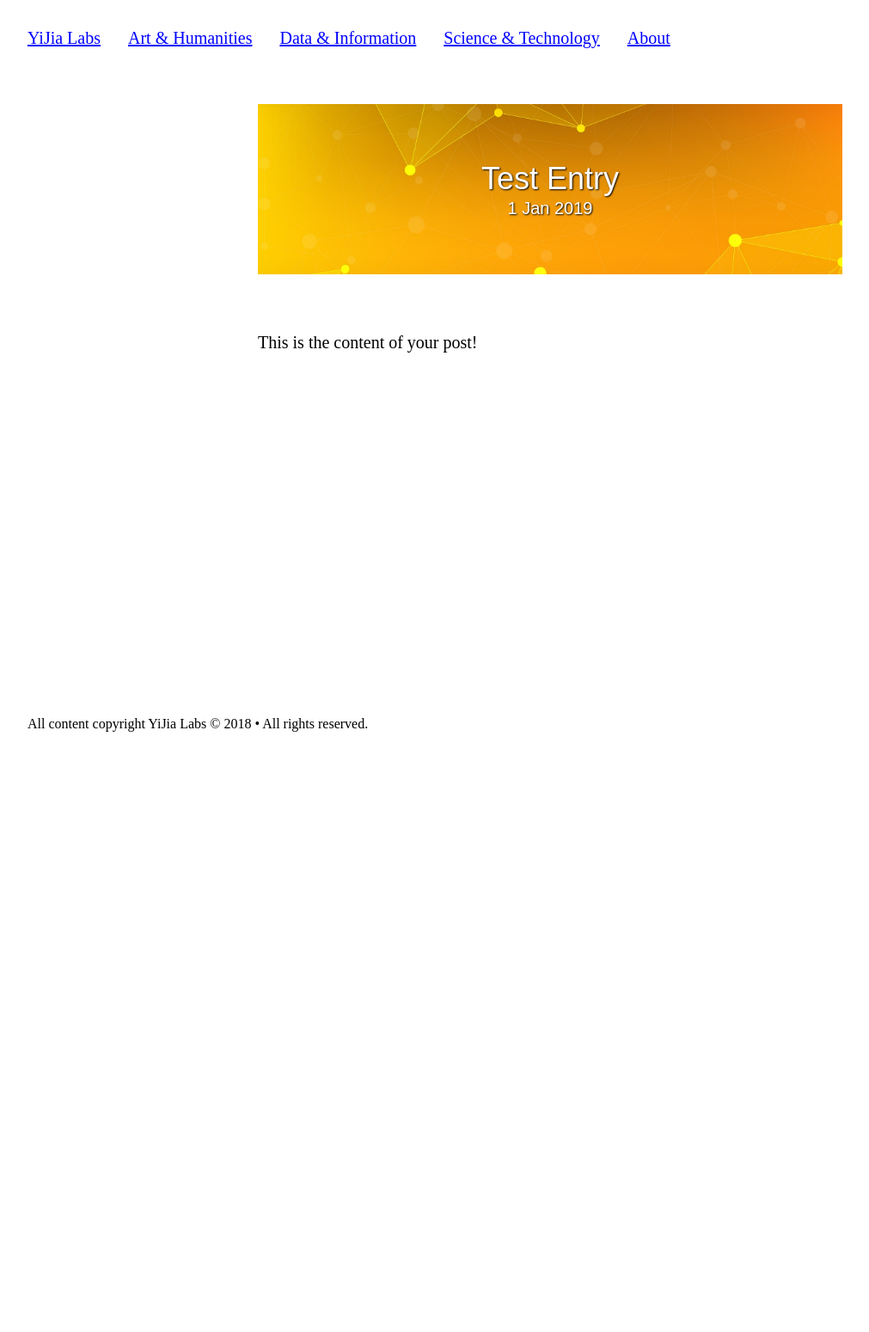
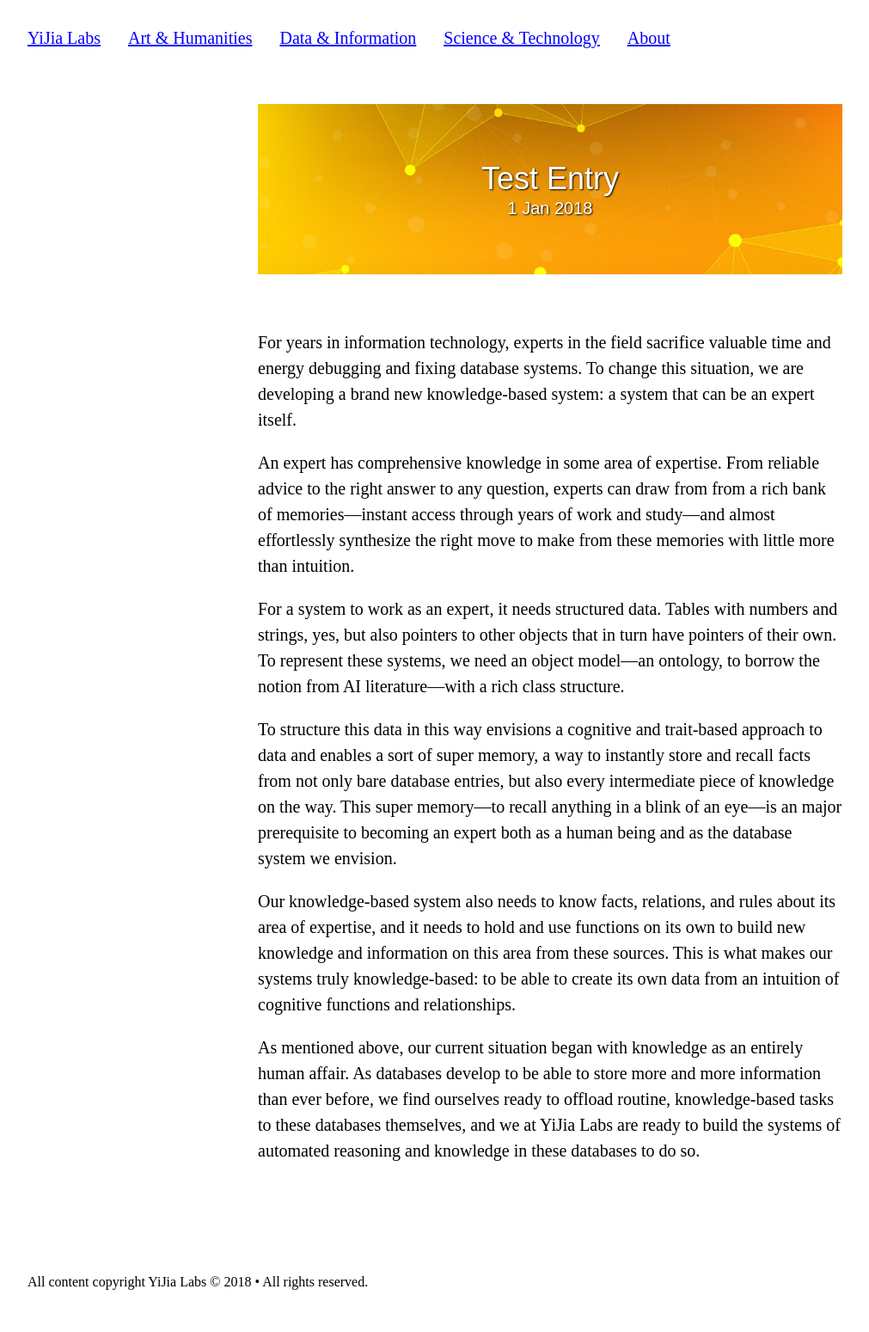
Before and after one commit to yijialabs/yijialabs-website, a Jekyll site: the page built from _posts/2019-01-01-test-entry.md, in a window 1280 px wide. Shown: the whole page at 86% size, without its empty margins (0-1011 px from the left). Built offline with Jekyll 4.4.1, drawn with Linux system fonts in a browser that asks for light colours; nearby versions of some CDN libraries; before the commit the page ends 900 px from its top, so only the background shows below that.

Commit message:
Update Data and Information “2019-01-01-test-entry”

```diff
--- a/_posts/2019-01-01-test-entry.md
+++ b/_posts/2019-01-01-test-entry.md
@@ -1,8 +1,18 @@
 ---
 layout: post
 title: Test Entry
-date: 2019-01-01T19:38:56.554Z
+date: 2018-01-01T17:00:00.000Z
 cover_image: /images/background-2462433_1920.jpg
 categories: data-and-information
 ---
-This is the content of your post!
+For years in information technology, experts in the field sacrifice valuable time and energy debugging and fixing database systems. To change this situation, we are developing a brand new knowledge-based system: a system that can be an expert itself.
+
+An expert has comprehensive knowledge in some area of expertise. From reliable advice to the right answer to any question, experts can draw from from a rich bank of memories—instant access through years of work and study—and almost effortlessly synthesize the right move to make from these memories with little more than intuition.
+
+For a system to work as an expert, it needs structured data. Tables with numbers and strings, yes, but also pointers to other objects that in turn have pointers of their own. To represent these systems, we need an object model—an ontology, to borrow the notion from AI literature—with a rich class structure.
+
+To structure this data in this way envisions a cognitive and trait-based approach to data and enables a sort of super memory, a way to instantly store and recall facts from not only bare database entries, but also every intermediate piece of knowledge on the way. This super memory—to recall anything in a blink of an eye—is an major prerequisite to becoming an expert both as a human being and as the database system we envision.
+
+Our knowledge-based system also needs to know facts, relations, and rules about its area of expertise, and it needs to hold and use functions on its own to build new knowledge and information on this area from these sources. This is what makes our systems truly knowledge-based: to be able to create its own data from an intuition of cognitive functions and relationships.
+
+As mentioned above, our current situation began with knowledge as an entirely human affair. As databases develop to be able to store more and more information than ever before, we find ourselves ready to offload routine, knowledge-based tasks to these databases themselves, and we at YiJia Labs are ready to build the systems of automated reasoning and knowledge in these databases to do so.
```
